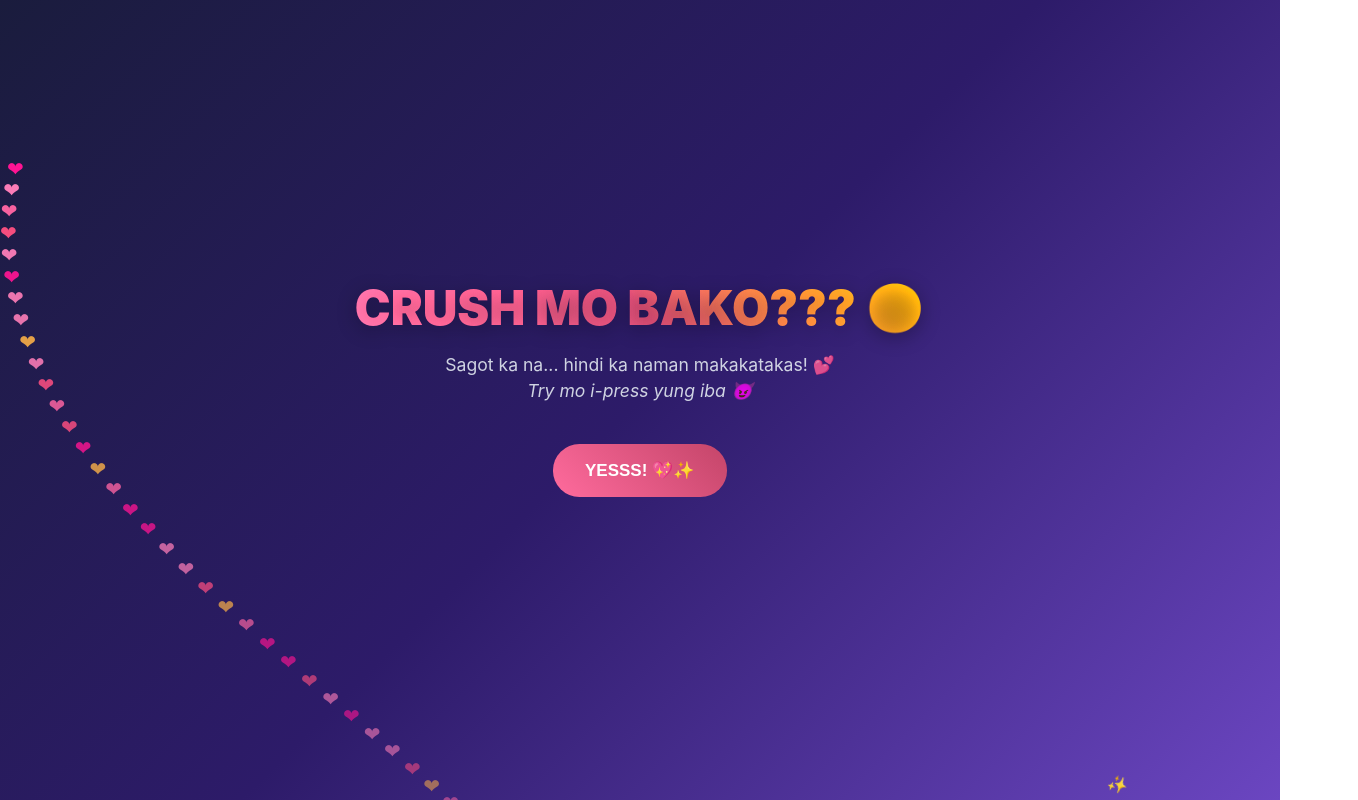
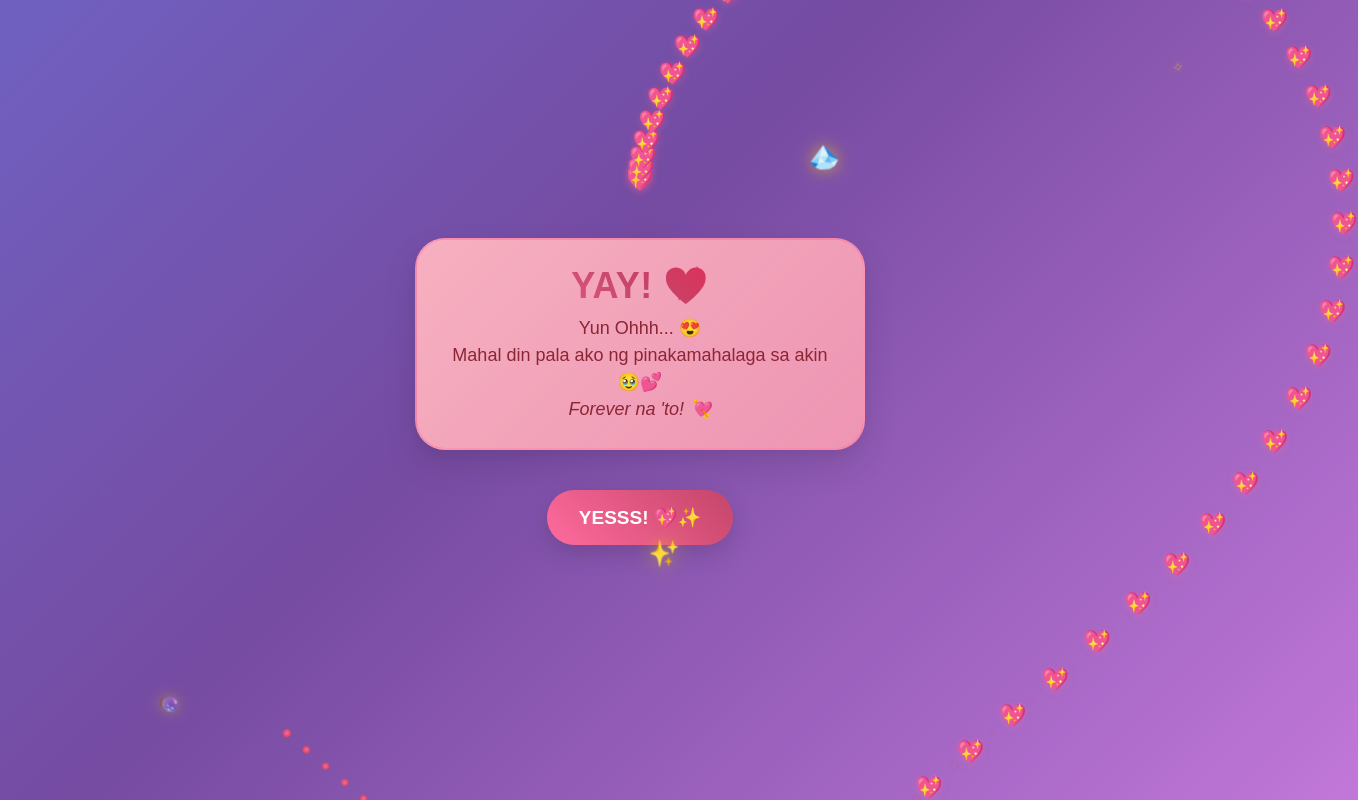
Before and after one commit to CursedTech-xyz/Eyy, a plain HTML site: page index.html in a window 1280 px wide. Both pictures are taken after a click on the button "Yes 💖". Shown: the top 800 px of the page, 1358 px wide, since content can reach past the window. Drawn offline with Linux system fonts and the light colour scheme.

Commit message:
Update index.html

```diff
--- a/index.html
+++ b/index.html
@@ -1,337 +1,539 @@
-<!DOCTYPE html>
-<html lang="en">
-<head>
-  <meta charset="utf-8" />
-  <meta name="viewport" content="width=device-width, initial-scale=1, user-scalable=no, maximum-scale=1" />
+<!DOCTYPE html><html lang="en"><head>
+
+<meta charset="utf-8"/><meta name="viewport" content="width=device-width,initial-scale=1,maximum-scale=1,user-scalable=no"/>
+
 <title>CRUSH MO BAKO???</title>
 <style>
-    * { margin: 0; padding: 0; box-sizing: border-box; -webkit-tap-highlight-color: transparent; }
+@import url('https://fonts.googleapis.com/css2?family=Quicksand:wght@300;400;500;600;700;800;900&display=swap');
 
-    body {
-      min-height: 100vh;
-      font-family: -apple-system, BlinkMacSystemFont, sans-serif;
-      background: linear-gradient(135deg, #1a1c3d 0%, #2d1b69 50%, #6b46c1 100%);
-      color: white;
-      overflow: hidden;
-      position: relative;
-      user-select: none;
+*{margin:0;padding:0;box-sizing:border-box;-webkit-tap-highlight-color:transparent}
+body{
+min-height:100vh;
+font-family:‘Quicksand’, sans-serif;
+background:linear-gradient(135deg, #667eea 0%, #764ba2 25%, #f093fb 50%, #f5576c 75%, #4facfe 100%);
+background-size:400% 400%;
+animation:gradientShift 8s ease infinite;
+color:#fff;
+overflow:hidden;
 }
 
-    .container {
-      display: flex;
-      flex-direction: column;
-      align-items: center;
-      justify-content: center;
-      min-height: 100vh;
-      padding: 20px;
-      text-align: center;
-      position: relative;
-      z-index: 10;
+@keyframes gradientShift {
+0% { background-position: 0% 50%; }
+50% { background-position: 100% 50%; }
+100% { background-position: 0% 50%; }
 }
 
-    .title {
-      font-size: clamp(1.8rem, 6vw, 3rem);
-      font-weight: 900;
-      margin-bottom: 15px;
-      background: linear-gradient(45deg, #ff6b9d, #c44569, #f8b500);
-      -webkit-background-clip: text;
-      -webkit-text-fill-color: transparent;
-      background-clip: text;
-      text-shadow: 0 4px 20px rgba(0,0,0,0.3);
-      animation: titleGlow 3s ease-in-out infinite;
+.container{
+min-height:100vh;
+display:flex;
+flex-direction:column;
+justify-content:center;
+align-items:center;
+gap:30px;
+text-align:center;
+padding:20px;
+position:relative;
+z-index:2;
 }
 
-    @keyframes titleGlow {
-      0%,100% { filter: brightness(1); }
-      50% { filter: brightness(1.3); }
+.question-bubble{
+background:linear-gradient(135deg, rgba(255,255,255,0.95) 0%, rgba(255,255,255,0.85) 100%);
+backdrop-filter:blur(20px);
+border:2px solid rgba(255,255,255,0.3);
+border-radius:30px;
+padding:25px 35px;
+box-shadow:0 15px 35px rgba(0,0,0,0.1), 0 5px 15px rgba(0,0,0,0.05);
+position:relative;
+max-width:450px;
+color:#2d3748;
 }
 
-    .subtitle {
-      font-size: clamp(0.9rem, 3vw, 1.1rem);
-      opacity: 0.9;
-      margin-bottom: 40px;
-      line-height: 1.5;
-      color: #e2e8f0;
+.question-bubble::before{
+content:’’;
+position:absolute;
+bottom:-15px;
+left:50%;
+transform:translateX(-50%);
+width:0;
+height:0;
+border-left:20px solid transparent;
+border-right:20px solid transparent;
+border-top:20px solid rgba(255,255,255,0.9);
 }
 
-    .button-area {
-      display: flex;
-      flex-direction: column;
-      align-items: center;
-      justify-content: center;
-      gap: 25px;
+.title{
+font-size:clamp(24px, 6vw, 36px);
+font-weight:800;
+letter-spacing:0.5px;
+background:linear-gradient(45deg, #667eea, #764ba2, #f5576c);
+-webkit-background-clip:text;
+-webkit-text-fill-color:transparent;
+margin-bottom:8px;
 }
 
-    .btn {
-      padding: 16px 32px;
-      font-size: 17px;
-      font-weight: 700;
-      border: none;
-      border-radius: 60px;
-      cursor: pointer;
-      transition: transform 0.3s ease;
-      min-width: 140px;
-      position: relative;
-      z-index: 100;
+.sub{
+font-size:clamp(14px, 3.5vw, 18px);
+color:#4a5568;
+font-weight:500;
+line-height:1.5;
 }
 
-    .btn-yes {
-      background: linear-gradient(45deg, #ff6b9d, #c44569);
-      color: white;
-      animation: yesGlow 2s ease-in-out infinite;
+.buttons{
+display:flex;
+flex-direction:column;
+gap:18px;
+margin-top:10px;
 }
 
-    @keyframes yesGlow {
-      0%,100% { transform: scale(1); }
-      50% { transform: scale(1.05); }
+.row{
+display:flex;
+gap:15px;
+justify-content:center;
+flex-wrap:wrap;
 }
 
-    .btn:not(.btn-yes) {
-      background: rgba(255,255,255,0.9);
-      color: #1e293b;
+.btn{
+padding:16px 32px;
+border:0;
+border-radius:50px;
+font-family:‘Quicksand’, sans-serif;
+font-weight:700;
+font-size:17px;
+min-width:140px;
+cursor:pointer;
+transition:all 0.3s cubic-bezier(0.4, 0, 0.2, 1);
+position:relative;
+overflow:hidden;
+box-shadow:0 8px 25px rgba(0,0,0,0.15);
 }
 
-    .btn:not(.btn-yes):hover { transform: scale(1.05); }
-    .btn:active { transform: scale(0.95); }
-
-    .dodge-buttons {
-      display: flex;
-      gap: 15px;
-      flex-wrap: wrap;
-      justify-content: center;
+.btn::before{
+content:’’;
+position:absolute;
+top:50%;
+left:50%;
+width:0;
+height:0;
+background:rgba(255,255,255,0.2);
+border-radius:50%;
+transition:all 0.5s ease;
+transform:translate(-50%, -50%);
 }
 
-    /* Floating message */
-    .message {
-      position: fixed;
-      top: 20px;
-      left: 50%;
-      transform: translateX(-50%);
-      background: rgba(0,0,0,0.7);
-      color: #fff;
-      padding: 10px 20px;
-      border-radius: 20px;
-      font-weight: 600;
-      font-size: 14px;
-      opacity: 0;
-      transition: opacity 0.3s ease;
-      z-index: 1000;
-    }
-    .message.show { opacity: 1; }
-
-    /* Canvas covers whole screen for heart */
-    #heartCanvas {
-      position: fixed;
-      top: 0; left: 0;
-      width: 100%; height: 100%;
-      z-index: 50;
-      pointer-events: none;
+.btn:hover::before{
+width:300px;
+height:300px;
 }
 
-    /* Celebration */
-    .celebration {
-      position: fixed;
-      top: 0; left: 0;
-      width: 100%; height: 100%;
-      background: rgba(0,0,0,0.6);
-      display: none;
-      align-items: center;
-      justify-content: center;
-      z-index: 2000;
+.btn:active{
+transform:scale(0.95);
 }
 
-    .celebration-content {
-      background: white;
-      color: #1e293b;
-      padding: 30px;
-      border-radius: 20px;
-      font-size: clamp(18px, 5vw, 26px);
-      font-weight: 900;
-      text-align: center;
-      max-width: 85%;
-      animation: popIn 0.6s ease;
+.y{
+background:linear-gradient(45deg, #ff6b9d, #c44569);
+color:#fff;
+font-size:19px;
+min-width:160px;
 }
 
-    @keyframes popIn {
-      from { transform: scale(0.5); opacity: 0; }
-      to { transform: scale(1); opacity: 1; }
+.y:hover{
+transform:translateY(-3px);
+box-shadow:0 12px 35px rgba(255, 107, 157, 0.4);
 }
 
-    /* Confetti */
-    .confetti-piece {
-      position: fixed;
-      font-size: 16px;
-      animation: confettiFall 3s ease-out forwards;
-      will-change: transform, opacity;
-      z-index: 1999;
+.n{
+background:linear-gradient(45deg, #4facfe, #00f2fe);
+color:#fff;
 }
 
-    @keyframes confettiFall {
-      0% { transform: translateY(-50px) rotate(0); opacity: 1; }
-      100% { transform: translateY(100vh) rotate(720deg); opacity: 0; }
+.n:hover{
+transform:translateY(-3px);
+box-shadow:0 12px 35px rgba(79, 172, 254, 0.4);
 }
 
-    /* Mobile */
-    @media (max-width: 480px) {
-      .btn { padding: 14px 26px; font-size: 15px; }
-      .celebration-content { padding: 20px; }
+.toast{
+position:fixed;
+top:20px;
+left:50%;
+transform:translateX(-50%);
+background:linear-gradient(45deg, rgba(255,107,157,0.95), rgba(196,69,105,0.95));
+backdrop-filter:blur(10px);
+color:#fff;
+padding:12px 20px;
+border-radius:25px;
+font-weight:700;
+font-size:14px;
+opacity:0;
+transition:all 0.3s ease;
+z-index:9;
+box-shadow:0 8px 25px rgba(0,0,0,0.2);
+}
+
+.toast.show{
+opacity:1;
+transform:translateX(-50%) translateY(10px);
+}
+
+canvas#heart{
+position:fixed;
+inset:0;
+pointer-events:none;
+z-index:1;
+}
+
+/* Success state styles */
+.success .question-bubble{
+background:linear-gradient(135deg, rgba(255,182,193,0.95) 0%, rgba(255,160,180,0.85) 100%);
+border-color:rgba(255,107,157,0.4);
+}
+
+.success .question-bubble::before{
+border-top-color:rgba(255,182,193,0.9);
+}
+
+.success .title{
+background:linear-gradient(45deg, #ff6b9d, #c44569, #ff1744);
+-webkit-background-clip:text;
+-webkit-text-fill-color:transparent;
+}
+
+.success .sub{
+color:#8b2635;
+}
+
+/* Heart outline emoji styles */
+.heart-emoji {
+position:absolute;
+font-size:22px;
+transform:translate(-50%,-50%);
+user-select:none;
+opacity:0;
+transition:opacity 0.4s ease;
+pointer-events:none;
+z-index:3;
+text-shadow:0 2px 8px rgba(255,107,157,0.3);
+}
+
+/* Floating flowers */
+.flower {
+position:fixed;
+font-size:clamp(20px, 3.5vw, 32px);
+opacity:0;
+pointer-events:none;
+z-index:1;
+animation:floatUp 10s linear infinite;
+filter:drop-shadow(0 2px 4px rgba(0,0,0,0.1));
+}
+
+@keyframes floatUp {
+0% {
+transform:translateY(calc(100vh + 50px)) rotate(0deg) scale(0.8);
+opacity:0;
+}
+10% {
+opacity:1;
+transform:translateY(100vh) rotate(36deg) scale(1);
+}
+90% {
+opacity:1;
+}
+100% {
+transform:translateY(-100px) rotate(360deg) scale(0.8);
+opacity:0;
+}
+}
+
+/* Romantic sparkles */
+.sparkle {
+position:fixed;
+color:#ffd700;
+font-size:18px;
+opacity:0;
+pointer-events:none;
+z-index:4;
+animation:sparkleAnim 4s ease-in-out infinite;
+filter:drop-shadow(0 0 6px rgba(255,215,0,0.6));
+}
+
+@keyframes sparkleAnim {
+0%, 100% {
+opacity:0;
+transform:scale(0.3) rotate(0deg);
+}
+50% {
+opacity:1;
+transform:scale(1.4) rotate(180deg);
+}
+}
+
+@media(max-width:480px){
+.btn{
+padding:14px 26px;
+font-size:16px;
+min-width:120px;
+}
+.question-bubble{
+padding:20px 25px;
+margin:0 10px;
+}
 }
 </style>
-</head>
-<body>
+
+</head><body>
 <div class="container">
-    <h1 class="title">CRUSH MO BAKO??? 😏</h1>
-    <p class="subtitle">Sagot ka na... hindi ka naman makakatakas! 💕<br><em>Try mo i-press yung iba 😈</em></p>
+  <div class="question-bubble">
+    <h1 class="title">CRUSH MO BA KO??? 😏</h1>
+    <p class="sub">Sagot ka na. Plzzz! 💕<br><em>Please🥹</em></p>
+  </div>
 
-    <div class="button-area">
-      <button class="btn btn-yes" id="yesBtn">Yes 💖</button>
-      <div class="dodge-buttons">
-        <button class="btn" id="maybeBtn">Maybe 🤔</button>
-        <button class="btn" id="noBtn">No 😅</button>
+  <div class="buttons">
+    <button id="yes" class="btn y">Yes 💖</button>
+    <div class="row">
+      <button id="maybe" class="btn n">Maybe 🤔</button>
+      <button id="no" class="btn n">No 😅</button>
     </div>
   </div>
 </div>
 
-  <div class="message" id="message"></div>
-  <canvas id="heartCanvas"></canvas>
-
-  <div class="celebration" id="celebration">
-    <div class="celebration-content" id="celebrationContent">
-      ALAM KO NAMAN! 💖<br>
-      <small style="font-size: 0.7em; font-weight: 600; opacity: 0.8;">Crush mo rin pala ako! 😍</small>
-    </div>
-  </div>
+<div id="toast" class="toast"></div>
+<canvas id="heart"></canvas>
 
 <script>
-  class MegaHeart {
-    constructor() {
-      this.canvas = document.getElementById("heartCanvas");
-      this.ctx = this.canvas.getContext("2d");
-      this.resize();
-      window.addEventListener("resize", () => this.resize());
+(()=>{const $=id=>document.getElementById(id);
+const yes=$("yes"),maybe=$("maybe"),no=$("no"),toast=$("toast"),container=document.querySelector('.container');
+const TIPS=["Ayaw mo talaga? 🥺","Sige na please! 💕","Hindi ka susuko? 😤","Alam kong gusto mo! 😏","Hindi mo ako matatakasan! 😈"];
+let tipi=0;
 
-      this.points = this.generateHeartPath(220);
-      this.particles = [];
-      this.index = 0;
-      this.running = false;
+// Heart outline animation variables
+let W = window.innerWidth, H = window.innerHeight;
+let cx = W/2, cy = H/2;
+let scale = Math.min(W,H)*0.055;
+let heartElems = [];
+let total = 120;
+let placed = 0;
+let animStarted = false;
+let placing = false;
+let flowersInterval;
+let sparklesInterval;
+
+function buzz(ms){if(navigator.vibrate)navigator.vibrate(ms)}
+function showToast(t,ms=2000){toast.textContent=t;toast.classList.add("show");setTimeout(()=>toast.classList.remove("show"),ms)}
+
+function dodge(btn){
+    buzz(60);
+    const m=15, w=innerWidth-btn.offsetWidth-m, h=innerHeight-btn.offsetHeight-m;
+    let x=m+Math.random()*w,y=m+Math.random()*h;
+    const yr=yes.getBoundingClientRect(),bw=btn.offsetWidth,bh=btn.offsetHeight;
+    const cx=x+bw/2,cy=y+bh/2, ycx=yr.left+yr.width/2, ycy=yr.top+yr.height/2;
+    const d=Math.hypot(cx-ycx,cy-ycy);
+    if(d<160){
+        x+= (cx>ycx?100:-100);
+        y+= (cy>ycy?100:-100);
+    }
+    btn.style.position="fixed";
+    btn.style.left=Math.max(m,Math.min(w,x))+"px";
+    btn.style.top=Math.max(m,Math.min(h,y))+"px";
+    showToast(TIPS[tipi++%TIPS.length]);
 }
 
-    resize() {
-      this.canvas.width = window.innerWidth;
-      this.canvas.height = window.innerHeight;
+maybe.onmouseenter=()=>dodge(maybe);
+no.onmouseenter=()=>dodge(no);
+maybe.ontouchstart=e=>{e.preventDefault();dodge(maybe)};
+no.ontouchstart=e=>{e.preventDefault();dodge(no)};
+
+// Heart outline functions
+function pathPoint(t){
+  const x = 16*Math.sin(t)**3;
+  const y = 13*Math.cos(t)-5*Math.cos(2*t)-2*Math.cos(3*t)-Math.cos(4*t);
+  return {x: cx + x*scale, y: cy - y*scale};
 }
 
-    generateHeartPath(steps) {
-      const path = [];
-      const cx = this.canvas.width / 2;
-      const cy = this.canvas.height / 2;
-      const scale = Math.min(this.canvas.width, this.canvas.height) * 0.05;
-
-      for (let i = 0; i < steps; i++) {
-        const t = (i / steps) * 2 * Math.PI;
-        const x = 16 * Math.pow(Math.sin(t), 3);
-        const y = -(13 * Math.cos(t) - 5 * Math.cos(2*t) - 2 * Math.cos(3*t) - Math.cos(4*t));
-        path.push({ x: cx + x * scale, y: cy + y * scale });
+function placeNextHeart(){
+  if(!placing) return;
+  if(placed >= total){
+    placing = false;
+    startHeartAnimation();
+    return;
   }
-      return path;
+  const t = (Math.PI*2) * (placed/total);
+  const p = pathPoint(t);
+  const el = document.createElement("div");
+  el.className="heart-emoji";
+  el.textContent="💖";
+  el.style.left=p.x+"px";
+  el.style.top=p.y+"px";
+  document.body.appendChild(el);
+  requestAnimationFrame(()=>{ el.style.opacity=1; });
+  heartElems.push({el,t});
+  placed++;
+  setTimeout(placeNextHeart,45);
 }
 
-    start() {
-      this.running = true;
-      this.loop();
+function startHeartAnimation(){
+  if(animStarted) return;
+  animStarted = true;
+  function animate(){
+    heartElems.forEach(h=>{
+      h.t += 0.003;
+      if(h.t > Math.PI*2) h.t=0;
+      const p = pathPoint(h.t);
+      h.el.style.left = p.x+"px";
+      h.el.style.top = p.y+"px";
+    });
+    requestAnimationFrame(animate);
+  }
+  animate();
 }
 
-    stop() { this.running = false; }
+// Romantic flower animation
+function createFlower() {
+  const flowers = ['🌹', '🌺', '🌸', '🌼', '🌻', '🌷', '🏵️', '💐', '🌿', '🍃'];
+  const flower = document.createElement('div');
+  flower.className = 'flower';
+  flower.textContent = flowers[Math.floor(Math.random() * flowers.length)];
+  flower.style.left = Math.random() * window.innerWidth + 'px';
+  flower.style.animationDelay = Math.random() * 3 + 's';
+  flower.style.animationDuration = (8 + Math.random() * 4) + 's';
+  document.body.appendChild(flower);
 
-    loop() {
-      if (!this.running) return;
-      requestAnimationFrame(() => this.loop());
+  setTimeout(() => {
+    if (flower.parentNode) {
+      flower.parentNode.removeChild(flower);
+    }
+  }, 12000);
+}
 
-      this.ctx.clearRect(0,0,this.canvas.width,this.canvas.height);
+function startFlowers() {
+  createFlower();
+  flowersInterval = setInterval(createFlower, 1000);
+}
 
-      // spawn a particle on current path index
-      const pos = this.points[this.index];
-      this.particles.push({ x: pos.x, y: pos.y, life: 1 });
-      this.index = (this.index + 1) % this.points.length;
+// Romantic sparkles
+function createSparkle() {
+  const sparkles = ['✨', '⭐', '💫', '🌟', '✦', '✧', '💎', '🔮'];
+  const sparkle = document.createElement('div');
+  sparkle.className = 'sparkle';
+  sparkle.textContent = sparkles[Math.floor(Math.random() * sparkles.length)];
+  sparkle.style.left = (30 + Math.random() * (window.innerWidth - 60)) + 'px';
+  sparkle.style.top = (30 + Math.random() * (window.innerHeight - 60)) + 'px';
+  sparkle.style.animationDelay = Math.random() * 2 + 's';
+  document.body.appendChild(sparkle);
 
-      // draw particles
-      this.particles.forEach(p => {
-        this.ctx.globalAlpha = p.life;
-        this.ctx.fillStyle = ["#ff4f81","#ff7eb9","#ffb347","#ff65a3","#ff1493"][Math.floor(Math.random()*5)];
-        this.ctx.font = "20px Arial";
-        this.ctx.fillText("❤", p.x, p.y);
-        p.life -= 0.015;
+  setTimeout(() => {
+    if (sparkle.parentNode) {
+      sparkle.parentNode.removeChild(sparkle);
+    }
+  }, 4000);
+}
+
+function startSparkles() {
+  createSparkle();
+  sparklesInterval = setInterval(createSparkle, 500);
+}
+
+// Original canvas animation
+const c=$("heart"),ctx=c.getContext("2d");
+let canvasW=0,canvasH=0,canvasScale=0,canvasCx=0,canvasCy=0;
+let path=[],pi=0,particles=[],confetti=[],run=false;
+
+function resize(){
+  canvasW=c.width=innerWidth;canvasH=c.height=innerHeight;canvasCx=canvasW/2;canvasCy=canvasH/2;canvasScale=Math.min(canvasW,canvasH)*0.055;path=makePath(260);
+  // Update heart outline variables too
+  W=innerWidth; H=innerHeight; cx=W/2; cy=H/2; scale=Math.min(W,H)*0.055;
+}
+
+function makePath(steps){
+  const pts=[];
+  for(let i=0;i<steps;i++){
+    const t=i/steps*2*Math.PI;
+    const x=16*Math.sin(t)**3, y=13*Math.cos(t)-5*Math.cos(2*t)-2*Math.cos(3*t)-Math.cos(4*t);
+    pts.push({x:canvasCx+x*canvasScale,y:canvasCy-y*canvasScale});
+  }
+  return pts;
+}
+
+function addConfetti(n=50){
+  for(let i=0;i<n;i++){
+    confetti.push({
+      x:Math.random()*canvasW,
+      y:-10,
+      vx:(Math.random()-.5)*2,
+      vy:3+Math.random()*3,
+      life:1,
+      h:Math.floor(Math.random()*360),
+      size:2+Math.random()*3
     });
-      this.particles = this.particles.filter(p => p.life > 0);
   }
 }
 
-  class CrushGame {
-    constructor() {
-      this.yesBtn = document.getElementById("yesBtn");
-      this.maybeBtn = document.getElementById("maybeBtn");
-      this.noBtn = document.getElementById("noBtn");
-      this.message = document.getElementById("message");
-      this.celebration = document.getElementById("celebration");
-      this.celebrationContent = document.getElementById("celebrationContent");
+function loop(){
+  if(!run)return;
+  requestAnimationFrame(loop);
+  ctx.clearRect(0,0,canvasW,canvasH);
 
-      this.dodgeMsgs = ["Ayaw mo talaga? 🥺","Sige na please! 💕","Hindi ka susuko? 😤","Alam kong gusto mo! 😏"];
-      this.heart = new MegaHeart();
-      this.init();
+  const p=path[pi];
+  particles.push({x:p.x,y:p.y,life:1,size:3+Math.random()*2});
+  pi=(pi+1)%path.length;
+
+  for(let i=particles.length-1;i>=0;i--){
+    const p=particles[i];
+    ctx.globalAlpha=p.life;
+    const gradient = ctx.createRadialGradient(p.x,p.y,0,p.x,p.y,p.size);
+    gradient.addColorStop(0,'#ff6b9d');
+    gradient.addColorStop(1,'#c44569');
+    ctx.fillStyle=gradient;
+    ctx.beginPath();
+    ctx.arc(p.x,p.y,p.size,0,6.283);
+    ctx.fill();
+    p.life-=0.012;
+    if(p.life<=0)particles.splice(i,1);
   }
 
-    init() {
-      this.yesBtn.addEventListener("click", () => this.handleYes());
-      [this.maybeBtn, this.noBtn].forEach(btn => {
-        btn.addEventListener("mouseenter", () => this.dodge(btn));
-        btn.addEventListener("touchstart", e => { e.preventDefault(); this.dodge(btn); });
-      });
+  for(let i=confetti.length-1;i>=0;i--){
+    const f=confetti[i];
+    f.x+=f.vx;f.y+=f.vy;f.life-=0.008;
+    ctx.globalAlpha=Math.max(0,f.life);
+    ctx.fillStyle=`hsl(${f.h} 100% 60%)`;
+    ctx.fillRect(f.x,f.y,f.size,f.size*1.5);
+    if(f.life<=0||f.y>canvasH+10)confetti.splice(i,1);
+  }
+  ctx.globalAlpha=1;
 }
 
-    dodge(btn) {
-      this.showMsg(this.dodgeMsgs[Math.floor(Math.random()*this.dodgeMsgs.length)]);
-      const x = Math.random() * (window.innerWidth - btn.offsetWidth);
-      const y = Math.random() * (window.innerHeight - btn.offsetHeight - 50);
-      btn.style.position = "fixed";
-      btn.style.left = `${x}px`;
-      btn.style.top = `${y}px`;
-    }
+function startCanvasHeart(){run=true;loop()}
 
-    showMsg(text) {
-      this.message.textContent = text;
-      this.message.classList.add("show");
-      setTimeout(() => this.message.classList.remove("show"), 2000);
-    }
+window.addEventListener("resize",resize,{passive:true});
+resize();
 
-    handleYes() {
-      this.yesBtn.textContent = "YESSS! 💖✨";
-      this.maybeBtn.style.display = "none";
-      this.noBtn.style.display = "none";
+yes.onclick=()=>{
+  buzz([200,80,200]);
+  yes.textContent="YESSS! 💖✨";
+  maybe.style.display=no.style.display="none";
 
-      this.heart.start();
-      setTimeout(() => this.showCelebration(), 4000);
-      this.spawnConfetti();
-    }
+  // Add success state
+  document.body.classList.add('success');
 
-    showCelebration() {
-      this.celebration.style.display = "flex";
-      setTimeout(()=> this.celebration.style.display="none", 4000);
-    }
+  // Update background text
+  document.querySelector('.title').innerHTML = "YAY! 💖";
+  document.querySelector('.sub').innerHTML = "Yun Ohhh... 😍<br>Mahal din pala ako ng pinakamahalaga sa akin 🥹💕<br><em>Forever na 'to! 💘</em>";
 
-    spawnConfetti() {
-      for (let i=0; i<25; i++) {
-        setTimeout(() => {
-          const c = document.createElement("div");
-          c.className="confetti-piece";
-          c.textContent=["🎉","✨","💖","🎊"][Math.floor(Math.random()*4)];
-          c.style.left = Math.random()*window.innerWidth + "px";
-          document.body.appendChild(c);
-          setTimeout(()=>c.remove(),3000);
-        }, i*120);
-      }
-    }
-  }
-  new CrushGame();
+  // Start all romantic animations
+  placing = true;
+  placeNextHeart();
+  startCanvasHeart();
+  addConfetti(80);
+  startFlowers();
+  startSparkles();
+
+  // Clean up intervals after extended romance time
+  setTimeout(()=>{
+    if(flowersInterval) clearInterval(flowersInterval);
+    if(sparklesInterval) clearInterval(sparklesInterval);
+  },15000);
+};
+
+document.addEventListener("contextmenu",e=>e.preventDefault(),{passive:false});
+})();
 </script>
-</body>
-</html>
+
+</body></html>
```
Lines whose indentation alone changed are shown as unchanged.
